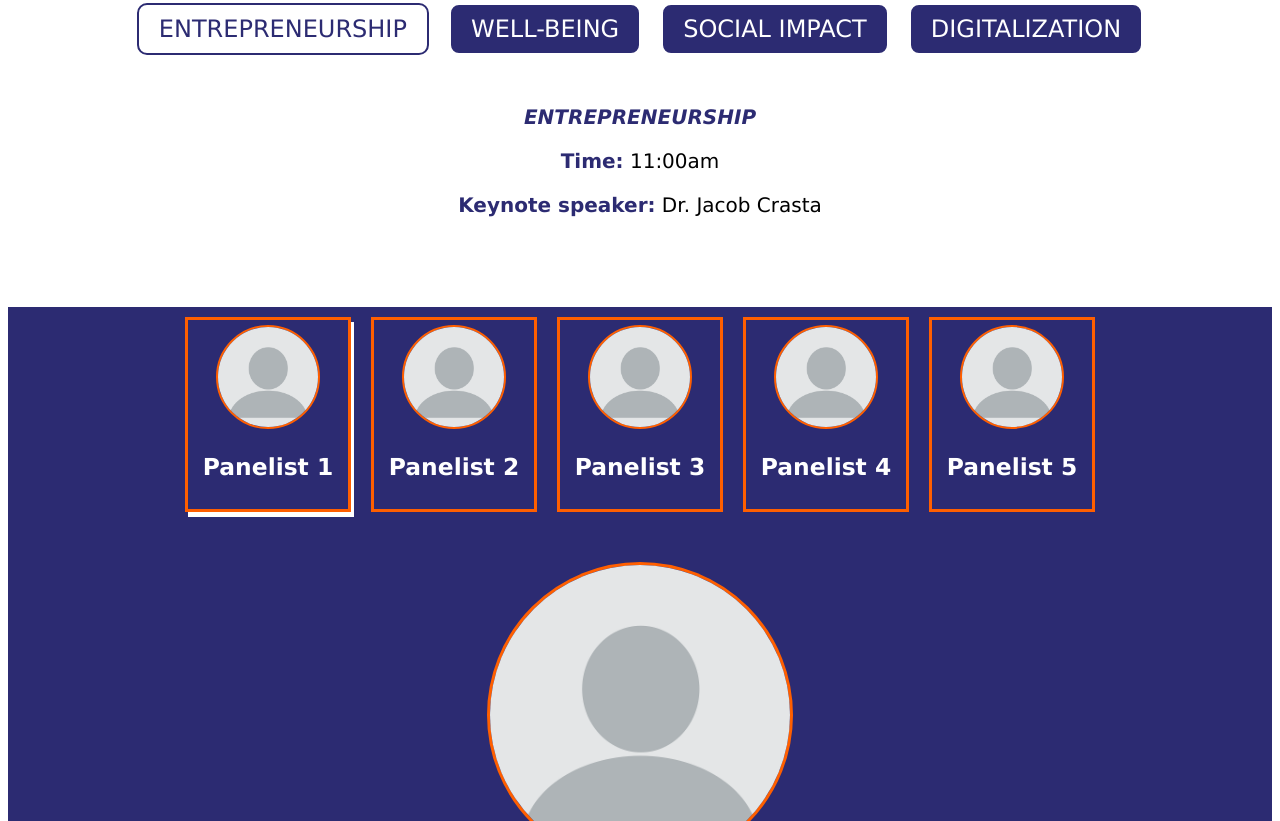
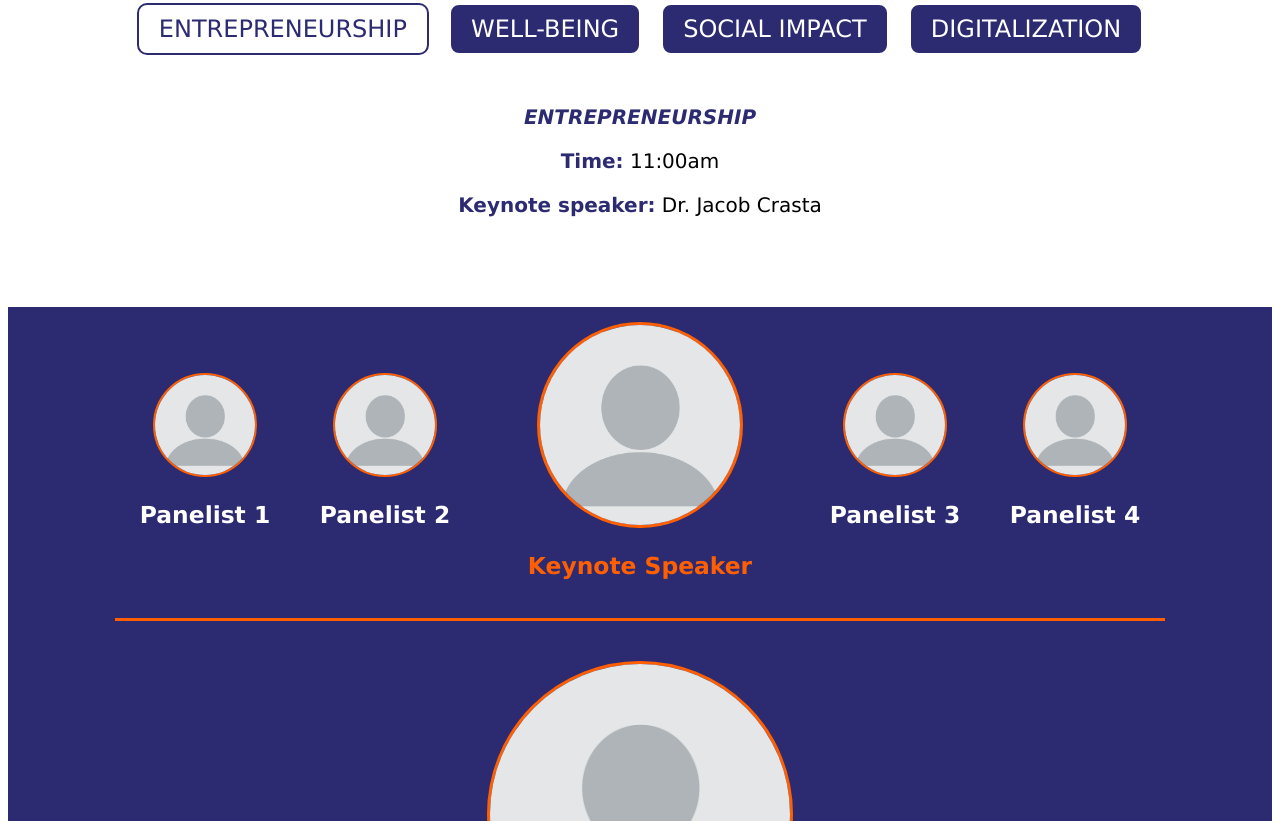
Before and after one commit to GlitchBanger/GlobalEducationForum, a plain HTML site: page pages/tracks.html in a window 1280 px wide. Shown: the part 443-1264 px from the top of the page. Drawn offline with Linux system fonts and the light colour scheme.

Commit message:
made the keynote speaked on the center

```diff
--- a/pages/tracks.html
+++ b/pages/tracks.html
@@ -48,13 +48,17 @@
                 <p>Lorem ipsum dolor sit amet consectetur adipisicing elit. Quas temporibus, laudantium, doloremque earum quo repellendus iusto fugiat ut deserunt hic aliquid, cupiditate aliquam odio? Eius maiores nihil suscipit sunt quaerat. Explicabo inventore consequuntur maiores atque facere molestias, magnam voluptate rem sequi fugit dolor perspiciatis odio sed voluptates accusamus corrupti voluptatum!</p>
             </article>
             <article class="flashcards">
-                <div class="selected">
+                <div>
                     <img src="../images/blank-profile.webp" alt="person">
                     <h3>Panelist 1</h3>
                 </div>
                 <div>
                     <img src="../images/blank-profile.webp" alt="Person">
                     <h3>Panelist 2</h3>
+                </div>
+                <div class="selected">
+                    <img src="../images/blank-profile.webp" alt="Person">
+                    <h3 class="display-panelist">Keynote Speaker</h3>
                 </div>
                 <div>
                     <img src="../images/blank-profile.webp" alt="Person">
@@ -64,10 +68,6 @@
                     <img src="../images/blank-profile.webp" alt="Person">
                     <h3>Panelist 4</h3>
                 </div>
-                <div>
-                    <img src="../images/blank-profile.webp" alt="Person">
-                    <h3>Panelist 5</h3>
-                </div>
             </article>
         </section>
     </main>
--- a/style/style.css
+++ b/style/style.css
@@ -226,6 +226,7 @@ ul{
     flex-direction: row;
     align-items: center;
     justify-content: center;
+    border-bottom: 3px solid #ff5f00;
 }
 
 .flashcards div{
@@ -236,7 +237,6 @@ ul{
     justify-content: space-around;
     margin: 10px;
     padding: 5px;
-    border: 3px solid #ff5f00;
 }
 
 .flashcards div img {
@@ -246,8 +246,26 @@ ul{
     border: 2px solid #ff5f00;
 }
 
+.flashcards div img:hover {
+    border: 4px solid #ff5f00;
+}
+
 .selected{
-    box-shadow: 3px 5px white;
+    width: 300px !important;
+}
+
+.selected img {
+    width: 200px !important;
+    height: 200px !important;
+    border: 3px solid #ff5f00 !important;
+}
+
+.selected img:hover {
+    border: 5px solid #ff5f00 !important;
+}
+
+.display-panelist {
+    color: #ff5f00;
 }
 
 .title-name {
```
